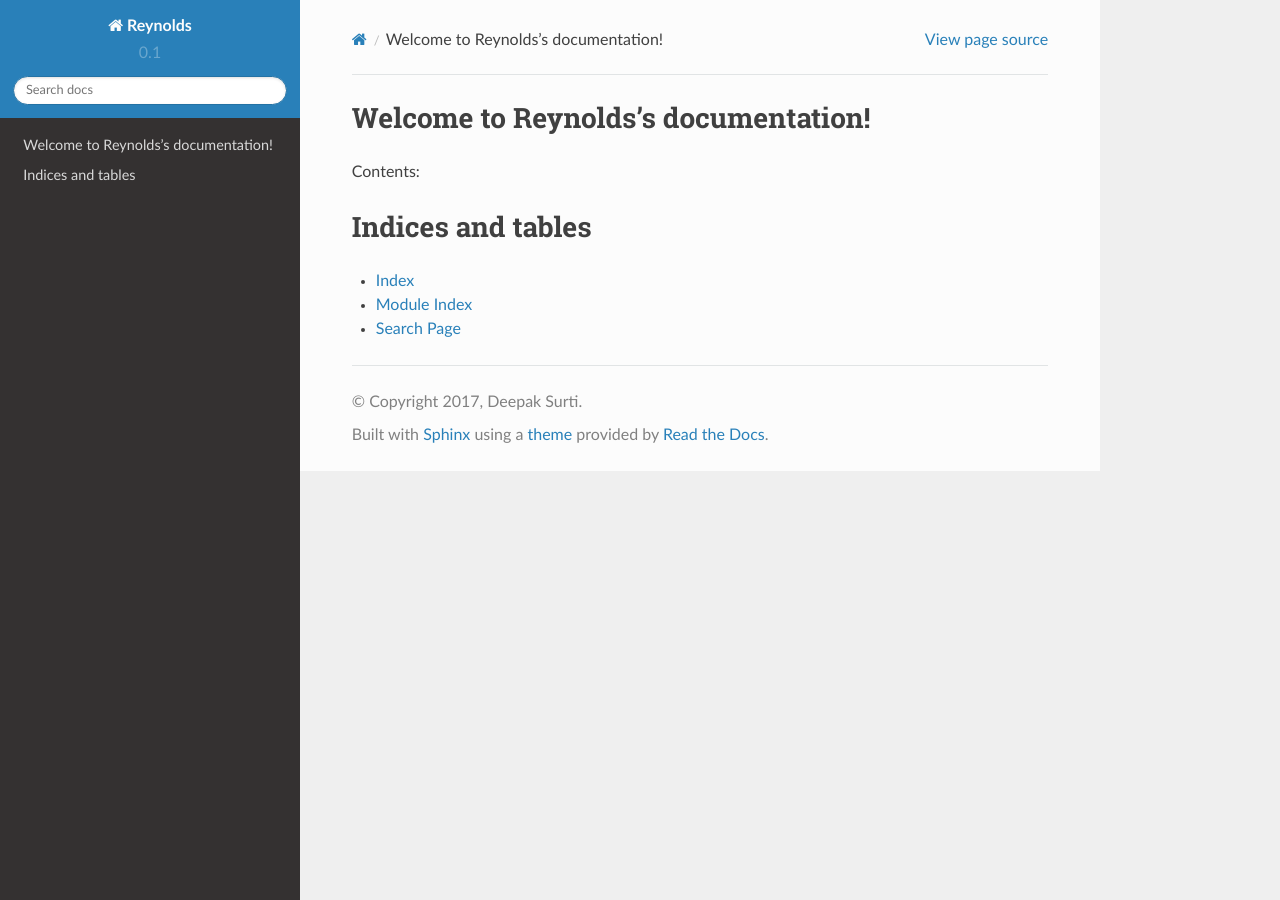
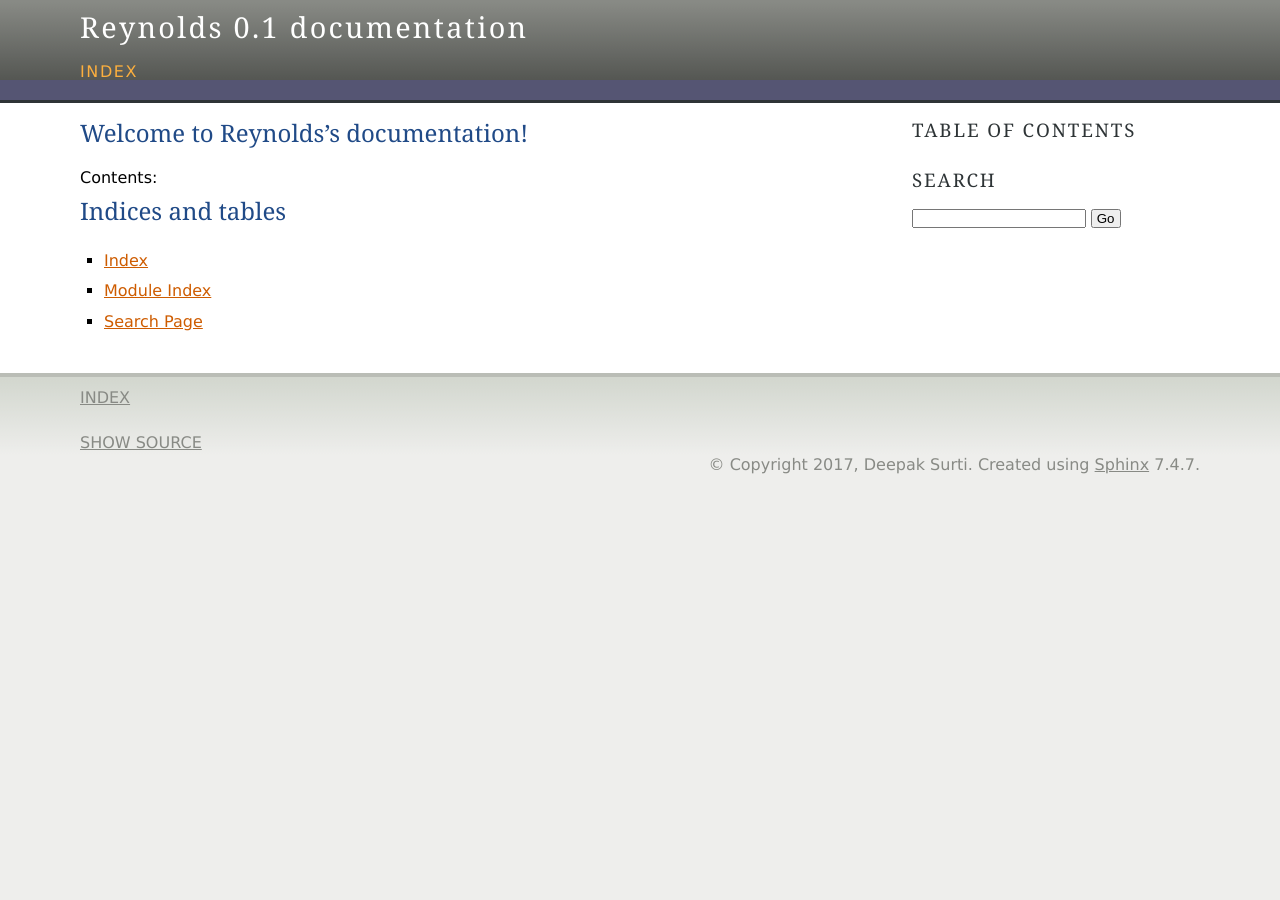
Before and after one commit to dmsurti/reynolds, a Sphinx documentation site: the page built from docs/source/index.rst, in a window 1280 px wide. Built offline with Sphinx 7.4.7, drawn with Linux system fonts in a browser that asks for light colours.

Commit message:
Use agogo theme

```diff
--- a/docs/source/conf.py
+++ b/docs/source/conf.py
@@ -115,7 +115,7 @@ todo_include_todos = False
 
 # The theme to use for HTML and HTML Help pages.  See the documentation for
 # a list of builtin themes.
-html_theme = 'sphinx_rtd_theme'
+html_theme = 'agogo'
 
 # Theme options are theme-specific and customize the look and feel of a theme
 # further.  For a list of options available for each theme, see the
```
